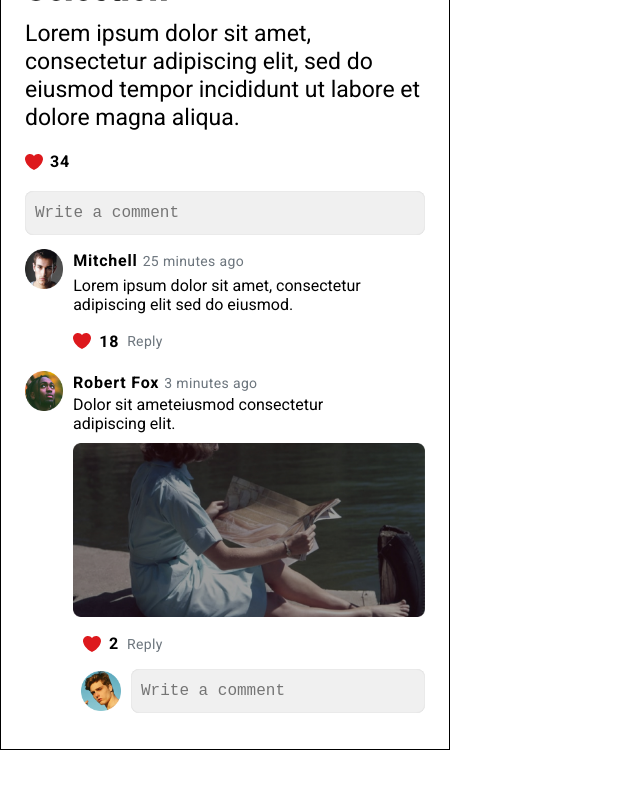
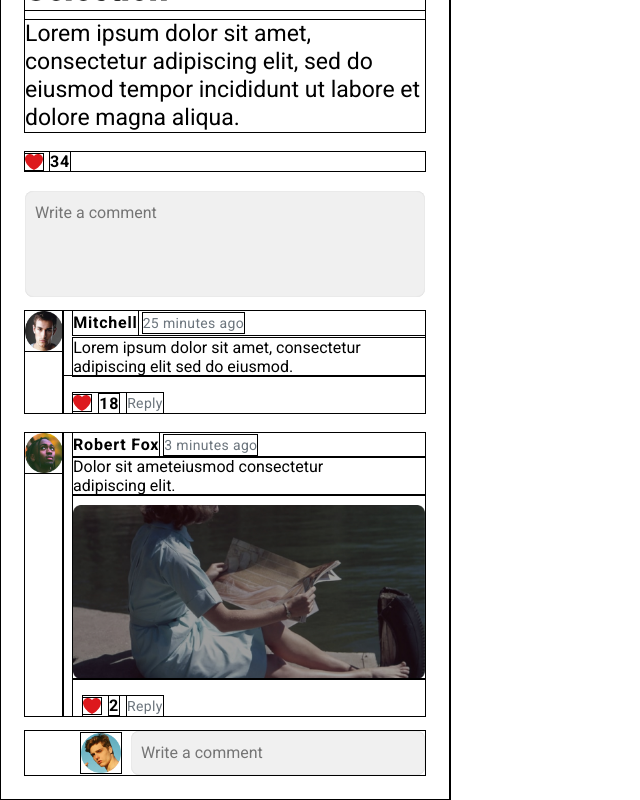
Before and after one commit to Anton240404/todoList, a React (Vite) app: page / in a window 1280 px wide. Shown: the part 338-1138 px from the top of the page, without its empty margins (0-640 px from the left). Before the commit the page ends 1088 px from the top, so only its background shows below. Built offline with nearby package versions, Linux system fonts and the light colour scheme; a web font is replaced by a local one.

Commit message:
правки

```diff
--- a/src/components/css/reset.css
+++ b/src/components/css/reset.css
@@ -31,3 +31,7 @@ textarea {
     outline: none;
     resize: none;
 }
+
+textarea {
+    font-family: inherit;
+}
--- a/src/components/project/project.tsx
+++ b/src/components/project/project.tsx
@@ -74,7 +74,7 @@ export function Project() {
                             alt={avatar}
                         />
                     </div>
-                    <div className="container-small2">
+                    <div className="container-small">
                         <div className="name-times2">
                             <p className="author-body2">Robert Fox</p>
                             <p className="times2">3 minutes ago</p>
--- a/src/components/project/style.css
+++ b/src/components/project/style.css
@@ -4,12 +4,11 @@
     margin: 0;
     padding: 0;
     box-sizing: border-box;
-    /*outline: 1px solid black;*/
+    outline: 1px solid black;
 }
 
 .container {
     width: 450px;
-    height: 1088px;
     border: 1px solid black;
     padding: 24px;
     font-family: 'Roboto', sans-serif;
@@ -29,7 +28,6 @@
     display: flex;
     flex-direction: column;
     justify-content: center;
-    margin-top: 6px;
     margin-left: 15px;
 }
 
@@ -96,7 +94,6 @@
 
 .comment-box {
     width: 100%;
-    height: 44px;
     font-weight: 400;
     font-size: 16px;
     line-height: 24px;
@@ -119,7 +116,6 @@
 .container-small {
     display: flex;
     flex-direction: column;
-    flex-wrap: wrap;
 }
 
 .name-time {
@@ -186,11 +182,7 @@
     margin-top: 20px;
 }
 
-.container-small2 {
-    display: flex;
-    flex-direction: column;
-    flex-wrap: wrap;
-}
+
 
 .name-times2 {
     display: flex;
@@ -247,8 +239,7 @@
     box-shadow: inset 0 0 2px -1px rgba(0, 0, 0, 0.47);
     border: 1px #6c757d;
     background-color: #f0f0f0;
-    padding-top: 10px;
-    padding-left: 10px;
+    padding: 10px;
     border-radius: 8px;
 }
 
```
Also changed, not shown: src/lib/and-or.ts (added, +19 -0 lines).
